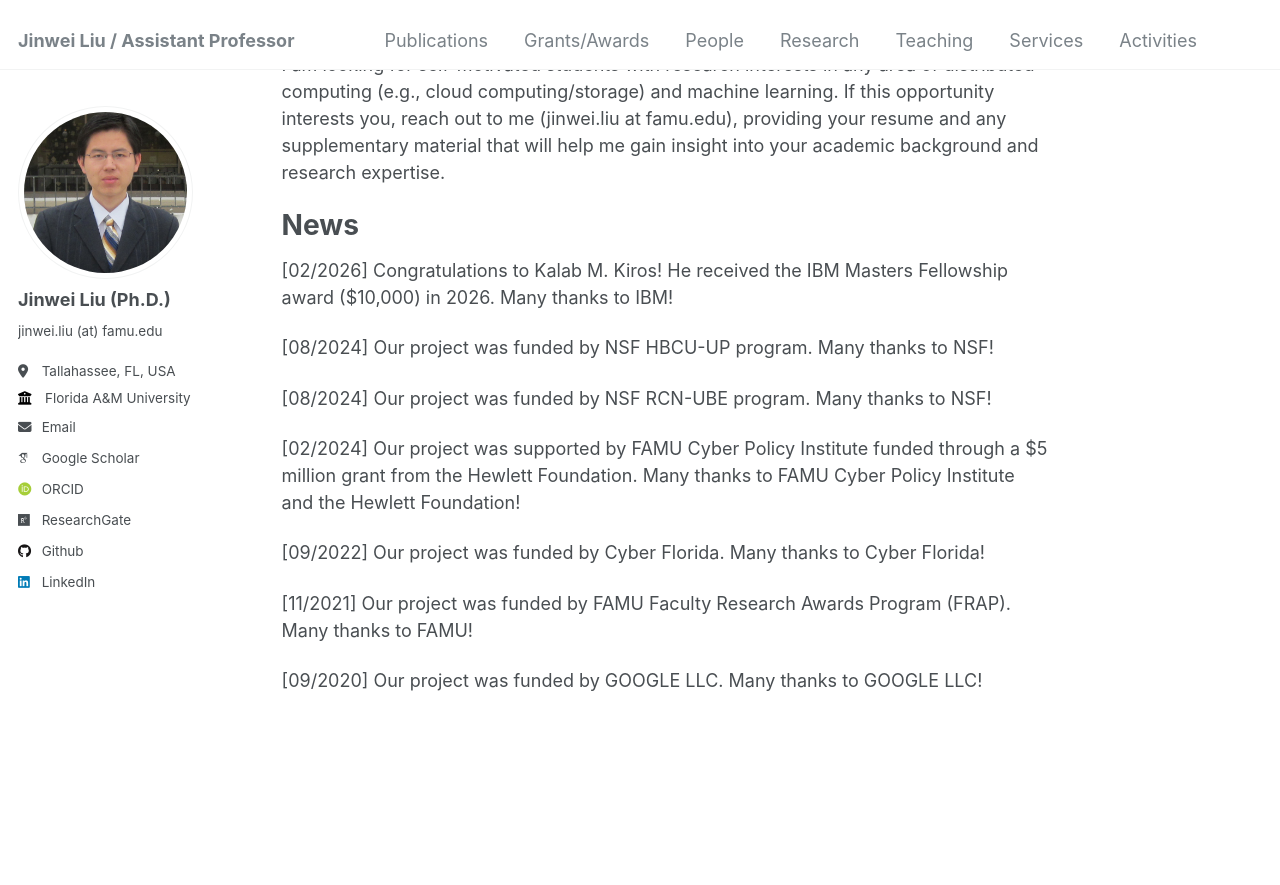
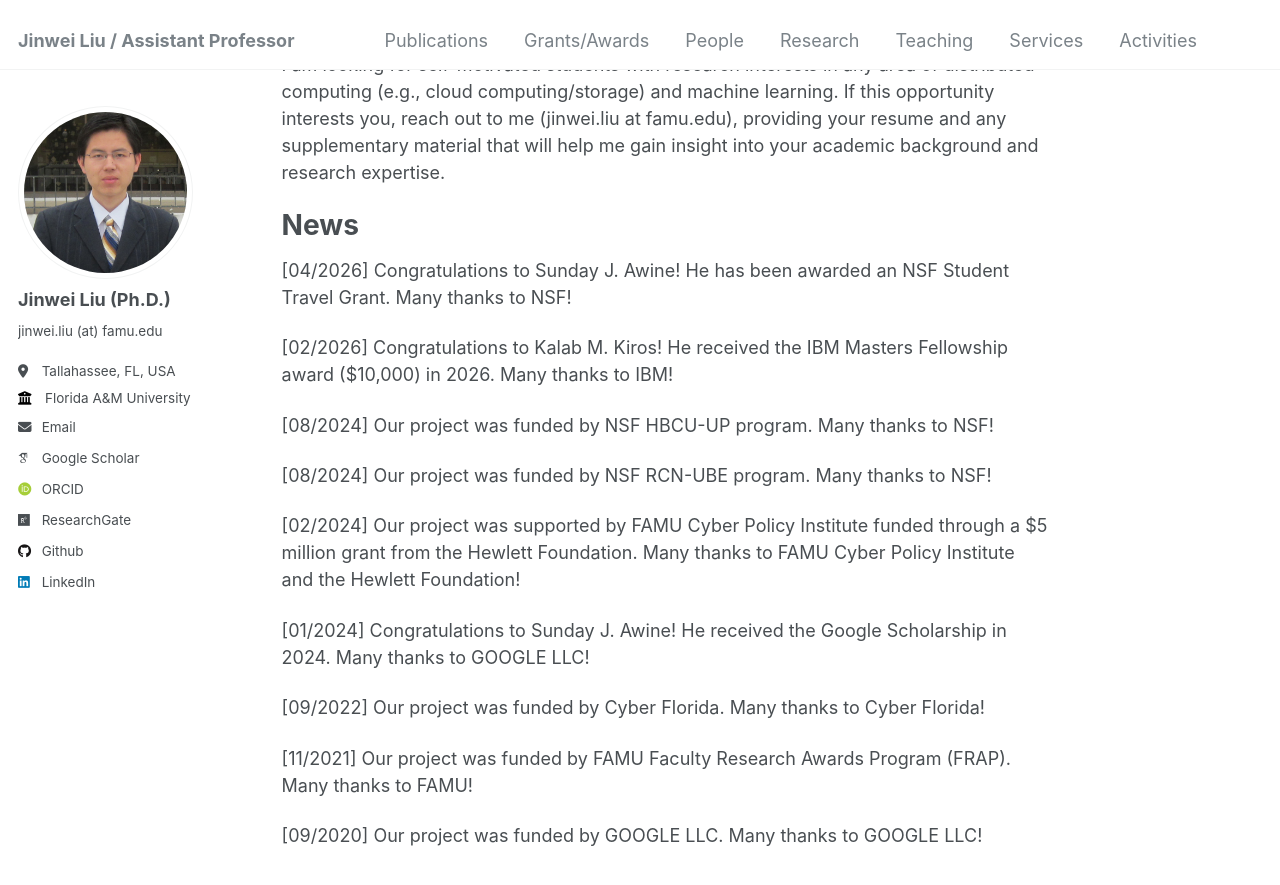
Before and after one commit to jinweiliucu/jinweiliucu.github.io, a Jekyll site: the page built from _pages/about.md, in a window 1280 px wide and 900 px high, scrolled down 753 px. Shown: the top 885 px of the window. Built offline with Jekyll 4.4.1, drawn with Linux system fonts in a browser that asks for light colours; some web fonts are replaced.

Commit message:
Update about.md

```diff
--- a/_pages/about.md
+++ b/_pages/about.md
@@ -20,6 +20,8 @@ I am looking for self-motivated students with research interests in any area of
 
 News
 ======
+[04/2026] Congratulations to Sunday J. Awine! He has been awarded an NSF Student Travel Grant. Many thanks to NSF!
+
 [02/2026] Congratulations to Kalab M. Kiros! He received the IBM Masters Fellowship award ($10,000) in 2026. Many thanks to IBM!
 
 [08/2024] Our project was funded by NSF HBCU-UP program. Many thanks to NSF!
@@ -28,6 +30,8 @@ News
 
 [02/2024] Our project was supported by FAMU Cyber Policy Institute funded through a $5 million grant from the Hewlett Foundation. Many thanks to FAMU Cyber Policy Institute and the Hewlett Foundation!
 
+[01/2024] Congratulations to Sunday J. Awine! He received the Google Scholarship in 2024. Many thanks to GOOGLE LLC!
+
 [09/2022] Our project was funded by Cyber Florida. Many thanks to Cyber Florida!
 
 [11/2021] Our project was funded by FAMU Faculty Research Awards Program (FRAP). Many thanks to FAMU!
```
